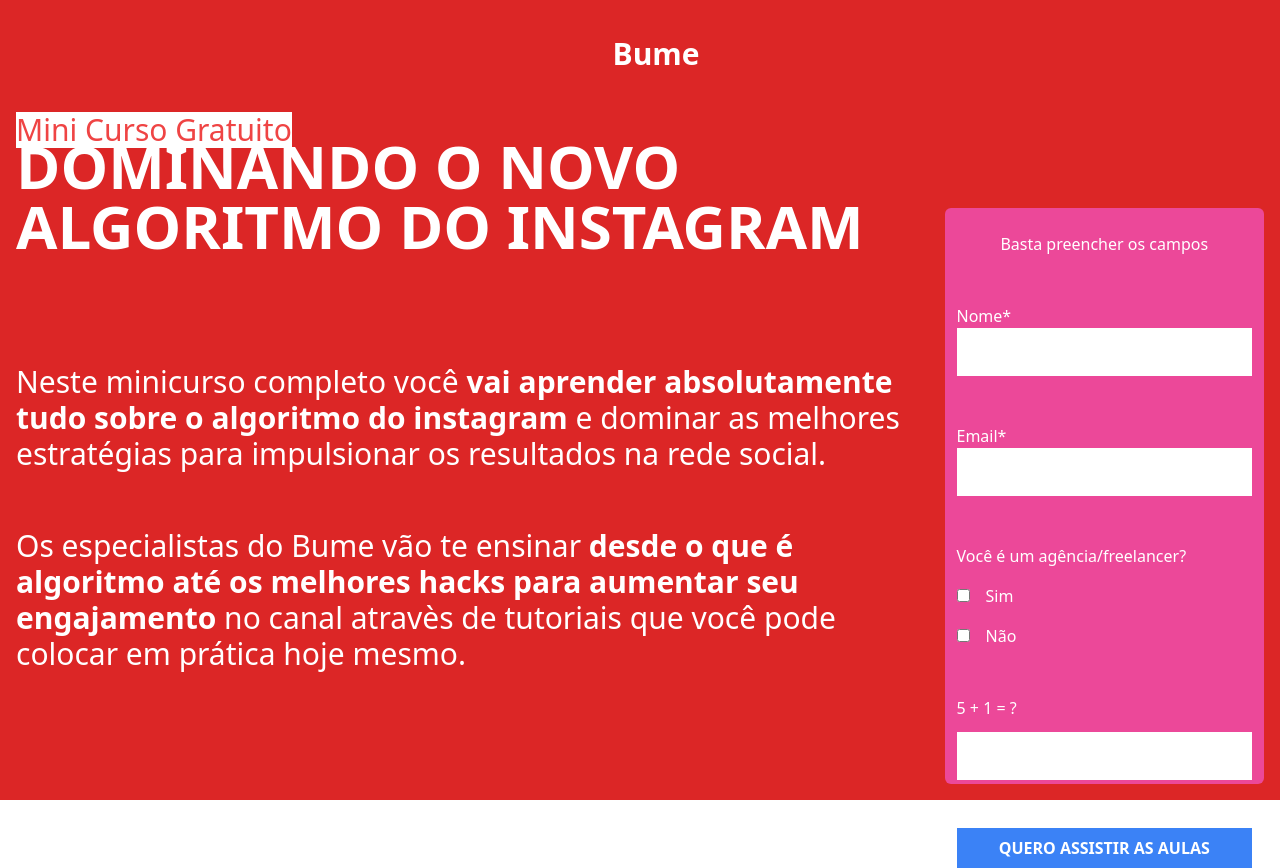
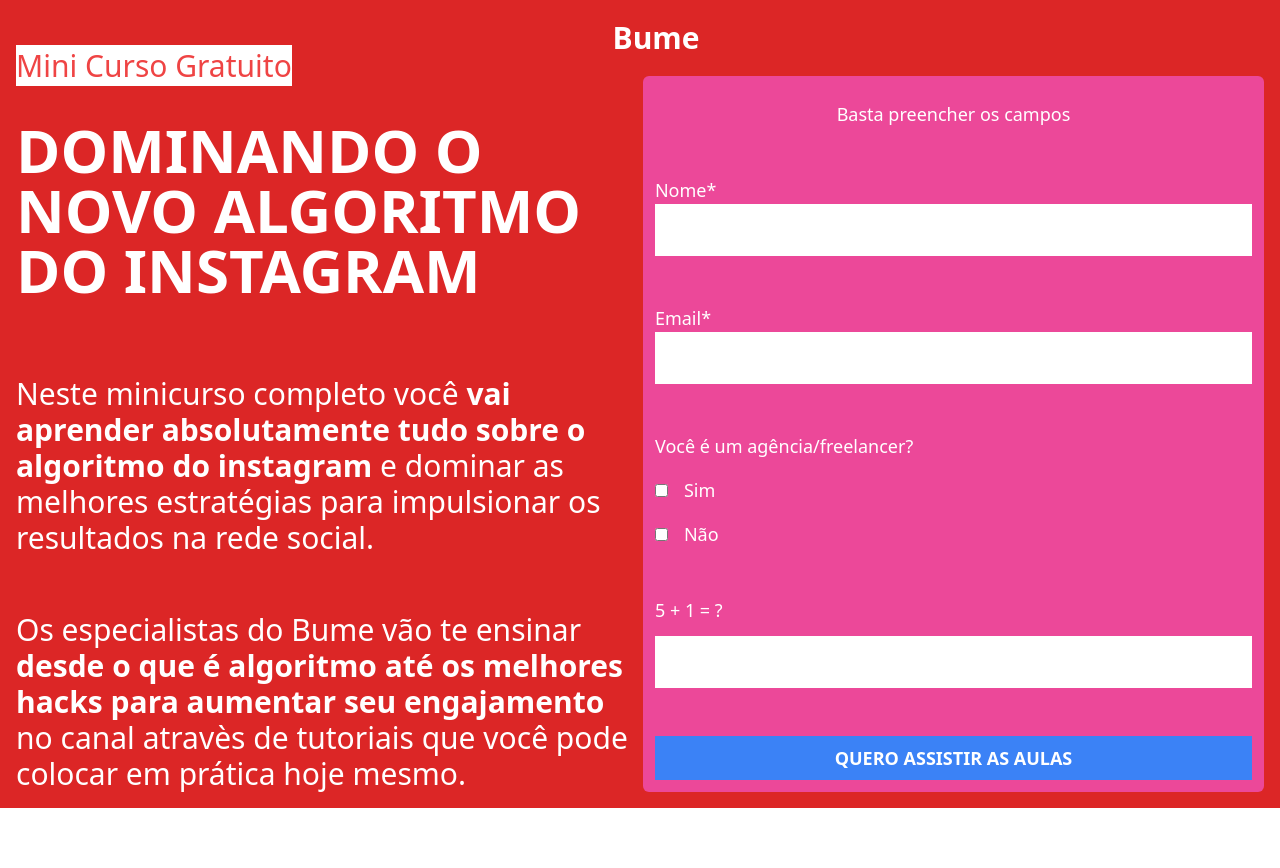
Before and after one commit to Gabriel-Marcelo/angular-e-tailwind, an Angular app: page / in a window 1280 px wide. After the commit the page ends 808 px from the top, so only its background shows below. Built offline with nearby package versions, Linux system fonts and the light colour scheme.

Commit message:
responsividade em algumas telas

```diff
--- a/src/app/app.component.html
+++ b/src/app/app.component.html
@@ -1,8 +1,8 @@
-<div class="bg-red-600 p-4 sm:h-screen md:flex md:flex-row md:justify-items-center lg:flex lg:flex-row lg:gap-1">
-    <div class="md:text-3xl lg:self-center">
-      <h1 class="text-white font-bold w-full text-center mb-2 lg:absolute lg:top-9"><span class="">Bume</span></h1>
-      <span class="bg-white text-red-500 lg:absolute lg:top-28">Mini Curso Gratuito</span>
-      <div class="mt-2 lg:flex lg:flex-col lg:space-y-24">
+<div class="bg-red-600 p-4 min-h-screen md:flex md:flex-col md:justify-items-center md:space-y-7 xl:flex-row xl:gap-1.5">
+    <div class="md:text-3xl lg:self-center md:space-y-9 xl:w-1/2 xl:mt-8">
+      <h1 class="text-white font-bold w-full text-center mb-2 lg:mb-10 xl:absolute xl:top-5"><span class="">Bume</span></h1>
+      <span class="bg-white text-red-500">Mini Curso Gratuito</span>
+      <div class="mt-2 lg:flex lg:flex-col lg:space-y-16 xl:space-y-16">
         <p class="text-white font-black text-2xl md:text-5xl lg:text-6xl">DOMINANDO O NOVO ALGORITMO DO INSTAGRAM</p>
         <div class="lg:flex lg:flex-col lg:space-y-14">
           <p class="text-white font-light md:mt-3">
@@ -16,8 +16,8 @@
 
       </div>
     </div>
-    <div class="bg-pink-500 p-3 text-white mt-2 md:mt-5 md:flex md:flex-col md:space-y-12 md:w-3/4 lg:h-3/4
-    lg:self-end lg:rounded-md">
+    <div class="bg-pink-500 p-3 text-white mt-2 md:flex md:flex-col md:space-y-12 md:w-3/4 lg:h-3/4
+     rounded-md self-center xl:w-1/2 xl:text-lg xl:self-end">
       <h1 class="text-center mt-3">Basta preencher os campos</h1>
       <div class="mb-2">
         <label for="fname">Nome*</label><br>
```
